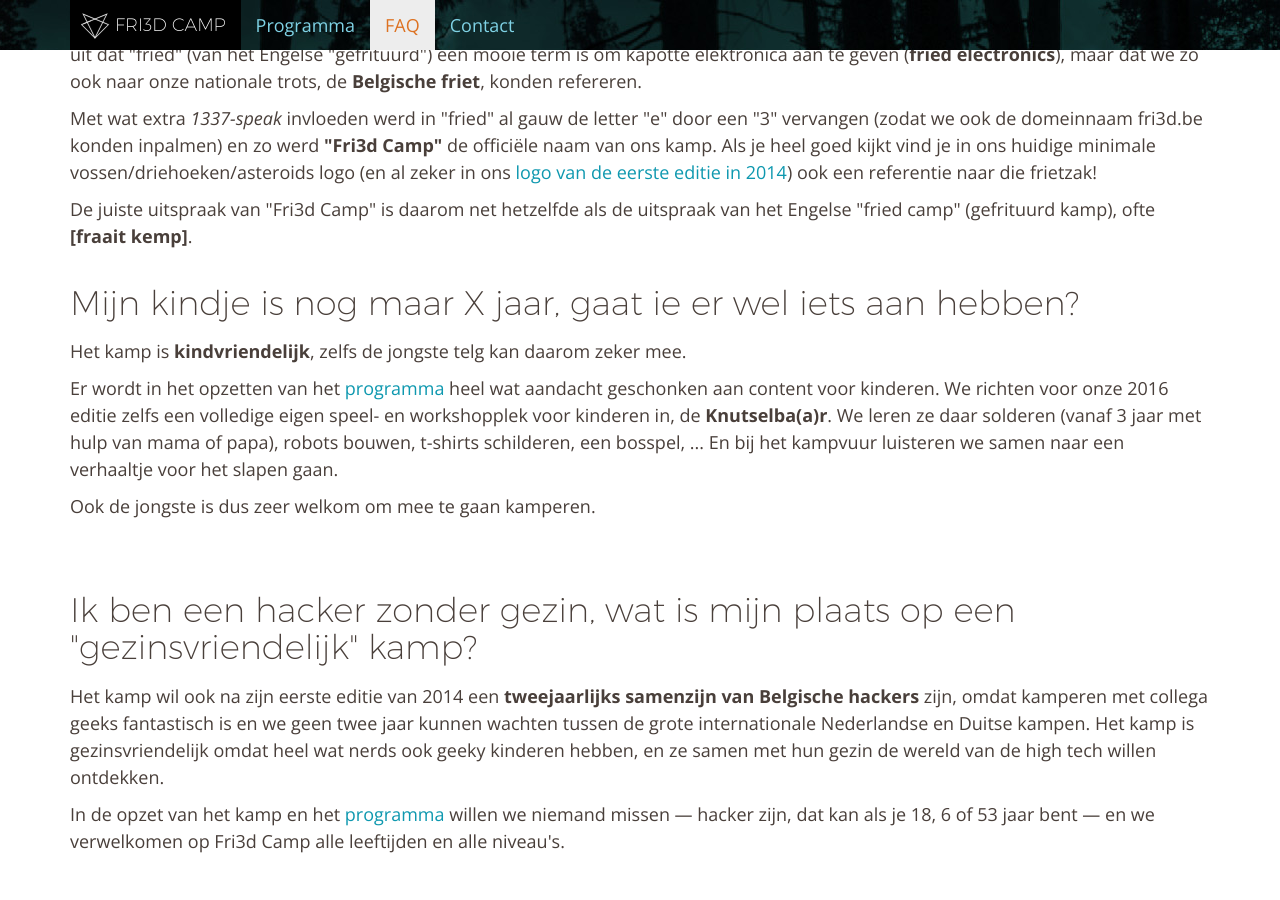
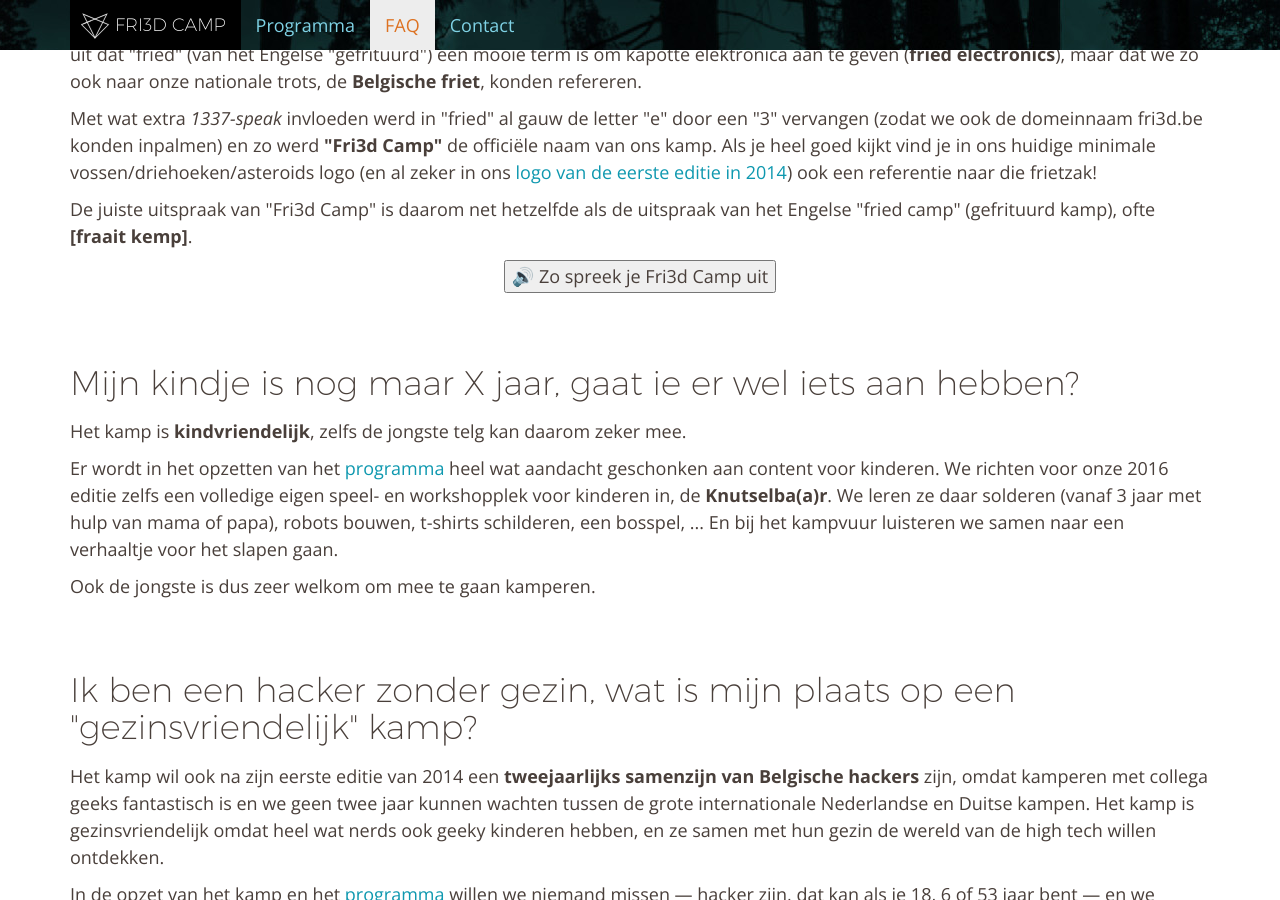
Before and after one commit to Fri3dCamp/fri3dweb2016, a Jekyll site: the page built from faq/index.html, in a window 1280 px wide and 900 px high, scrolled down 4156 px. Built offline with Jekyll 4.4.1, drawn with Linux system fonts in a browser that asks for light colours; nearby versions of some CDN libraries.

Commit message:
text to speech procrastination

```diff
--- a/faq/index.html
+++ b/faq/index.html
@@ -98,7 +98,9 @@ questions:
       answer: >
         <p>Toen we in 2014 een naam zochten, wilden we een naam die naar hackers en naar België refereerde. Na lang zoeken kwamen we erop uit dat "fried" (van het Engelse "gefrituurd") een mooie term is om kapotte elektronica aan te geven (<strong>fried electronics</strong>), maar dat we zo ook naar onze nationale trots, de <strong>Belgische friet</strong>, konden refereren.</p>
         <p>Met wat extra <i>1337-speak</i> invloeden werd in "fried" al gauw de letter "e" door een "3" vervangen (zodat we ook de domeinnaam fri3d.be konden inpalmen) en zo werd <strong>"Fri3d Camp"</strong> de officiële naam van ons kamp. Als je heel goed kijkt vind je in ons huidige minimale vossen/driehoeken/asteroids logo (en al zeker in ons <a href="http://2014.fri3d.be">logo van de eerste editie in 2014</a>) ook een referentie naar die frietzak!</p>
-        <p>De juiste uitspraak van "Fri3d Camp" is daarom net hetzelfde als de uitspraak van het Engelse "fried camp" (gefrituurd kamp), ofte <strong>[fraait kemp]</strong>.
+        <p>De juiste uitspraak van "Fri3d Camp" is daarom net hetzelfde als de uitspraak van het Engelse "fried camp" (gefrituurd kamp), ofte <strong>[fraait kemp]</strong>.</p>
+        <script src='https://code.responsivevoice.org/responsivevoice.js'></script>
+        <p class="text-center"><input onclick='responsiveVoice.speak("Fried Camp");' type='button' value='🔊 Zo spreek je Fri3d Camp uit' /></p>
 
     - question: Mijn kindje is nog maar X jaar, gaat ie er wel iets aan hebben?
       anchor: campchildren
```
